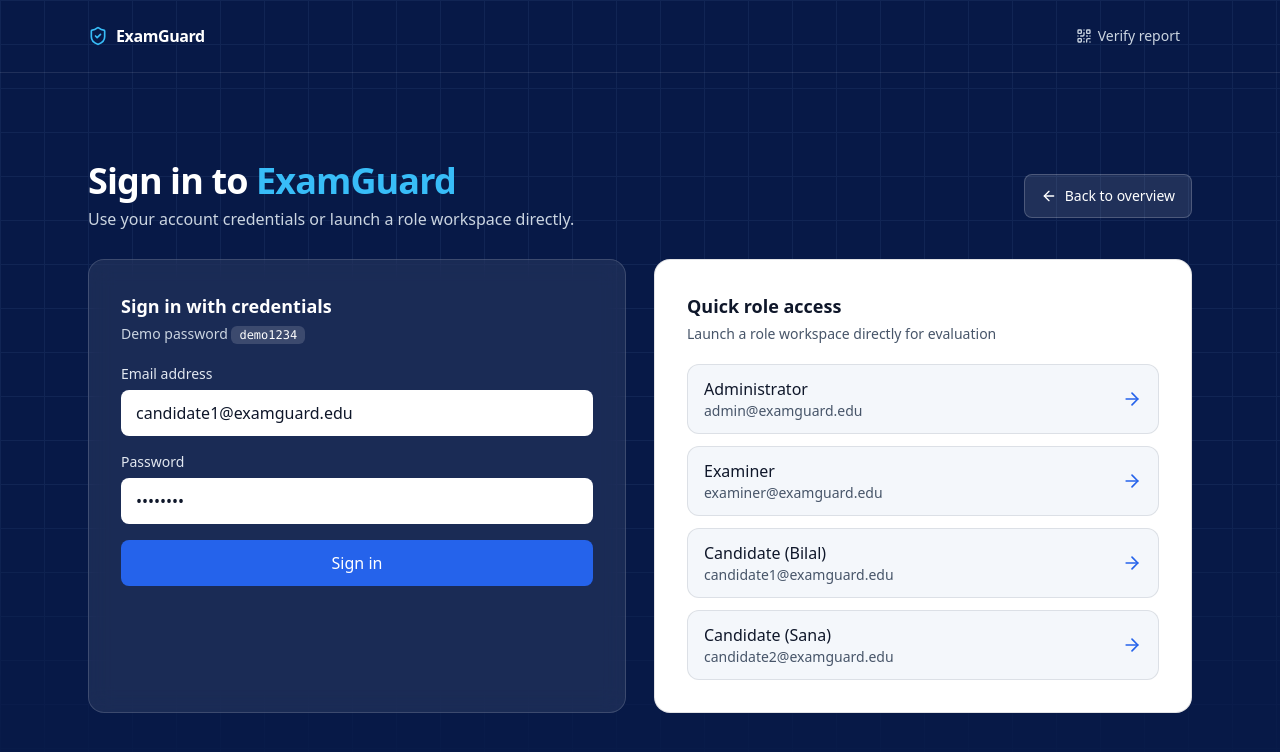
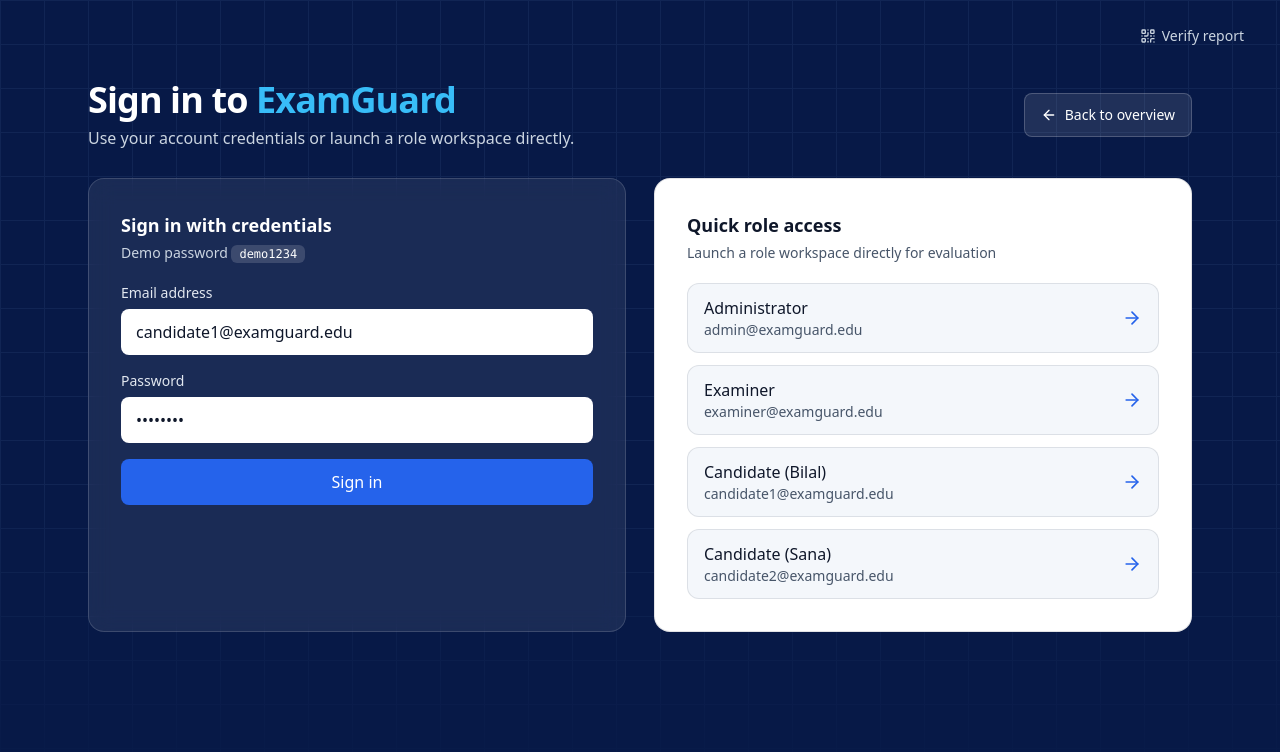
Before and after one commit to Abdullah-Zafarr/TechnoVerse-5.0-Web-a-Thon-, a Next.js app: page /login in a window 1280 px wide. Shown: the top 752 px of the page. Built offline with nearby package versions, Linux system fonts and the light colour scheme; no server answers.

Commit message:
style: remove /login header brand, move verify link to top-right, shift content up

```diff
--- a/app/login/page.tsx
+++ b/app/login/page.tsx
@@ -3,7 +3,7 @@
 import { useEffect, useState } from "react";
 import { useRouter } from "next/navigation";
 import Link from "next/link";
-import { ArrowLeft, ArrowRight, ShieldAlert, ShieldCheck, QrCode } from "lucide-react";
+import { ArrowLeft, ArrowRight, ShieldAlert, QrCode } from "lucide-react";
 import type { SafeUser } from "@/lib/types";
 import {
   fetchSessionUser,
@@ -129,19 +129,7 @@ export default function LoginPage() {
         }}
       />
 
-      <header className="relative z-10 border-b border-white/10">
-        <div className="mx-auto flex max-w-6xl items-center justify-between gap-4 px-4 py-4 sm:px-6">
-          <Link
-            href="/portal"
-            className="inline-flex min-h-[40px] items-center gap-2 text-base font-semibold tracking-tight text-white"
-          >
-            <ShieldCheck
-              className="h-5 w-5 text-[#38BDF8]"
-              aria-hidden="true"
-            />
-            <span>ExamGuard</span>
-          </Link>
-
+      <div className="relative z-10 flex justify-end px-4 pt-4 sm:px-6">
         <Link
           href="/verify"
           className="inline-flex min-h-[40px] items-center gap-1.5 rounded-lg px-3 py-2 text-sm font-medium text-[#CBD5E1] transition-colors hover:bg-white/10 hover:text-white"
@@ -150,11 +138,10 @@ export default function LoginPage() {
           <span>Verify report</span>
         </Link>
       </div>
-      </header>
 
       <main
         id="main-content"
-        className="relative z-10 mx-auto flex min-h-[calc(100vh-73px)] max-w-6xl flex-col justify-center px-4 py-8 sm:px-6 lg:py-10"
+        className="relative z-10 mx-auto flex max-w-6xl flex-col px-4 pt-4 pb-10 sm:px-6 lg:pt-6"
       >
         <div className="mb-7 flex flex-wrap items-center justify-between gap-4">
           <div>
```
Lines whose indentation alone changed are shown as unchanged.
